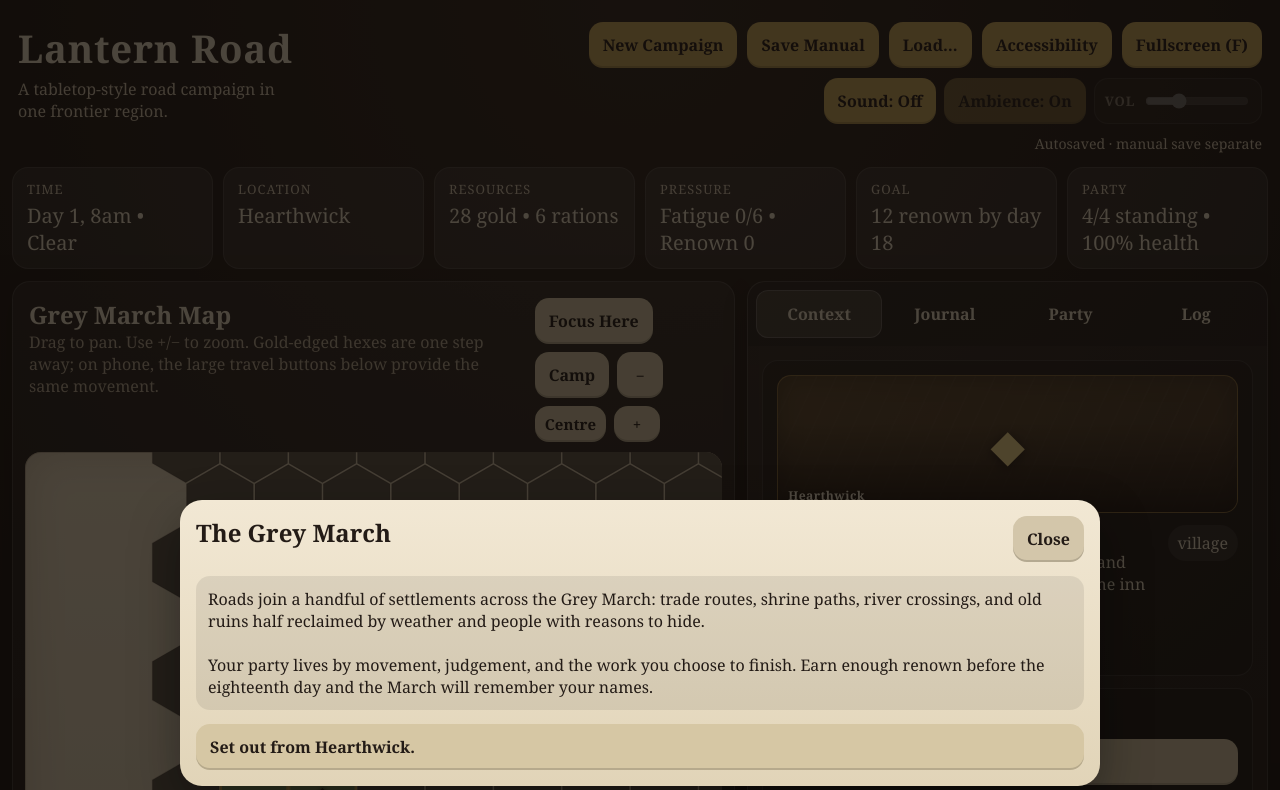
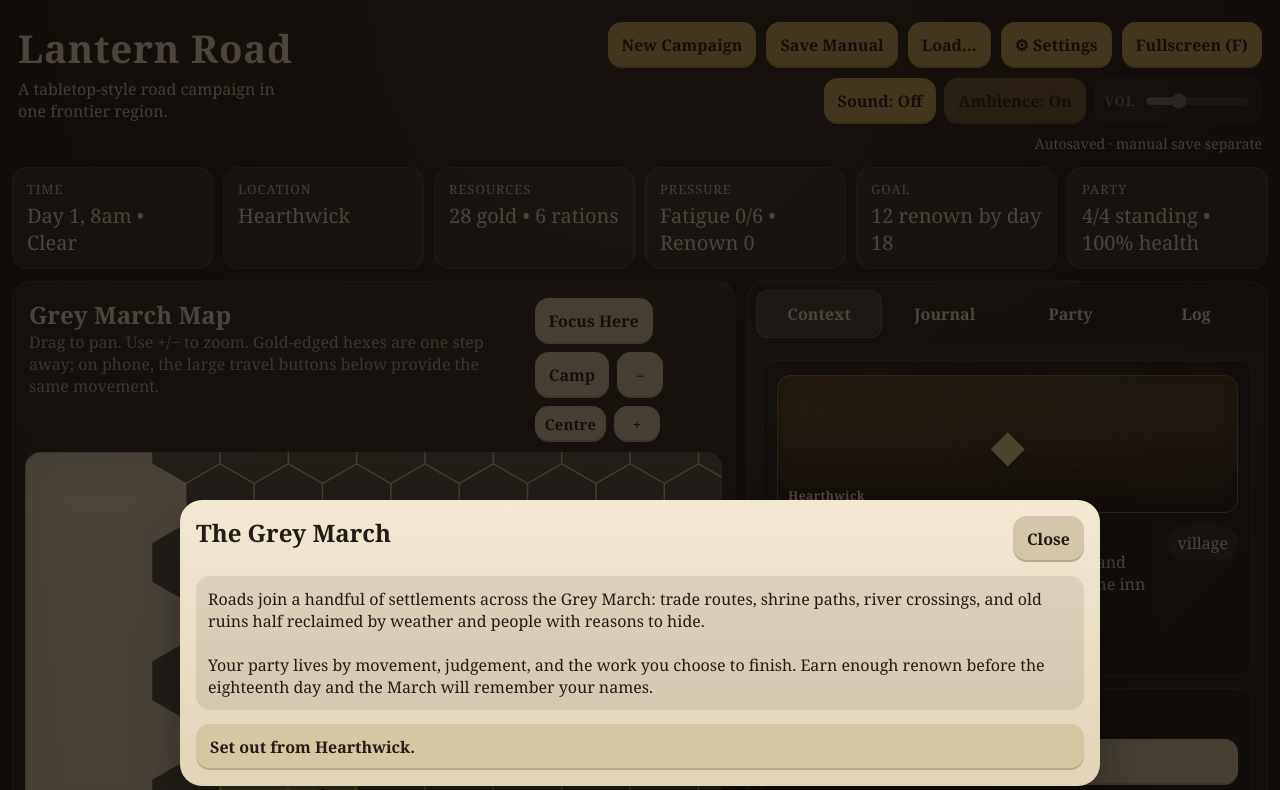
Before and after one commit to Parris-Tech-Services/lantern-road, a plain HTML site: page index.html in a window 1280 px wide. Shown: the top 790 px of the page. Drawn offline with Linux system fonts and the light colour scheme; a script that the page names is missing.

Commit message:
Clarify mobile settings entry point

```diff
--- a/index.html
+++ b/index.html
@@ -19,7 +19,7 @@
         <button class="top-button" id="newGameBtn">New Campaign</button>
         <button class="top-button" id="saveBtn">Save Manual</button>
         <button class="top-button" id="loadBtn">Load…</button>
-        <button class="top-button" id="accessibilityBtn">Accessibility</button>
+        <button class="top-button" id="accessibilityBtn" aria-label="Open Settings and Accessibility">⚙ Settings</button>
         <button class="top-button" id="fullscreenBtn">Fullscreen (F)</button>
         <div class="audio-controls" aria-label="Audio controls">
           <button class="top-button audio-toggle" id="soundToggleBtn" type="button" aria-pressed="false">Sound: Off</button>
```
